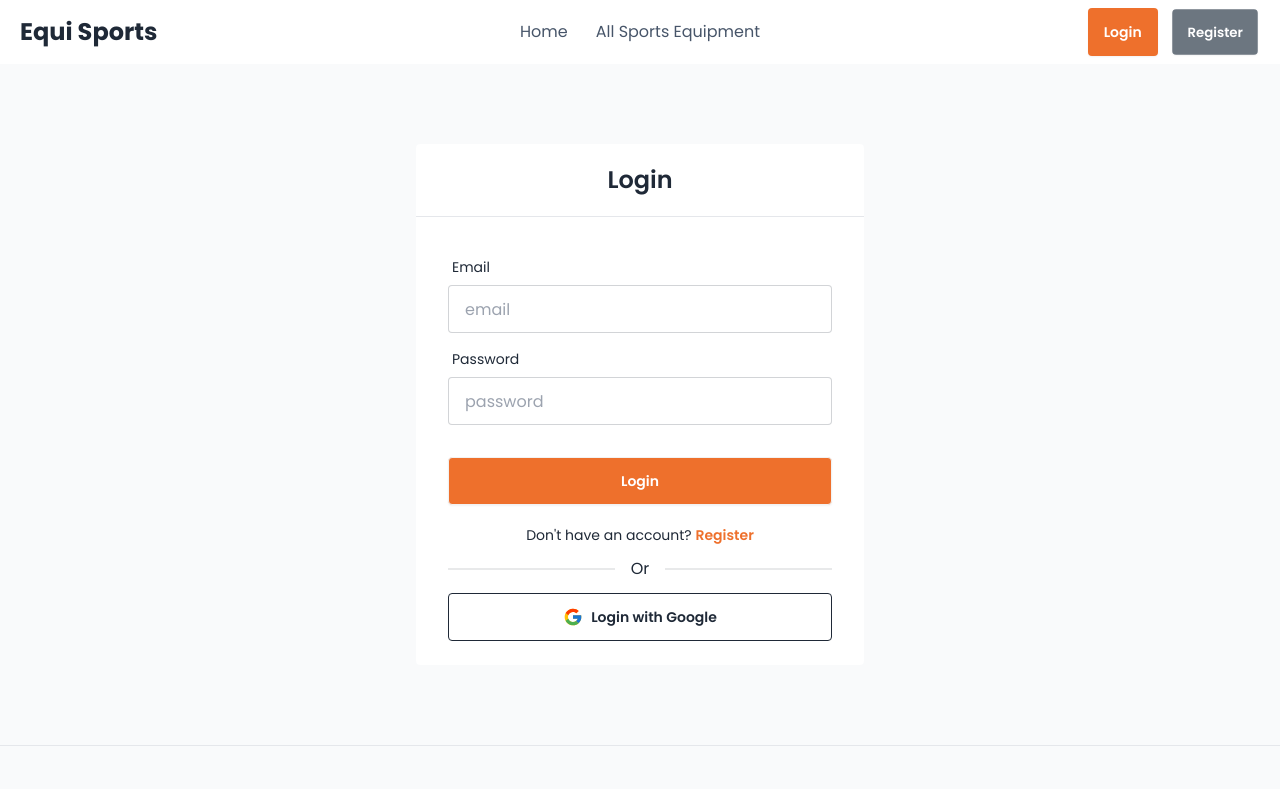
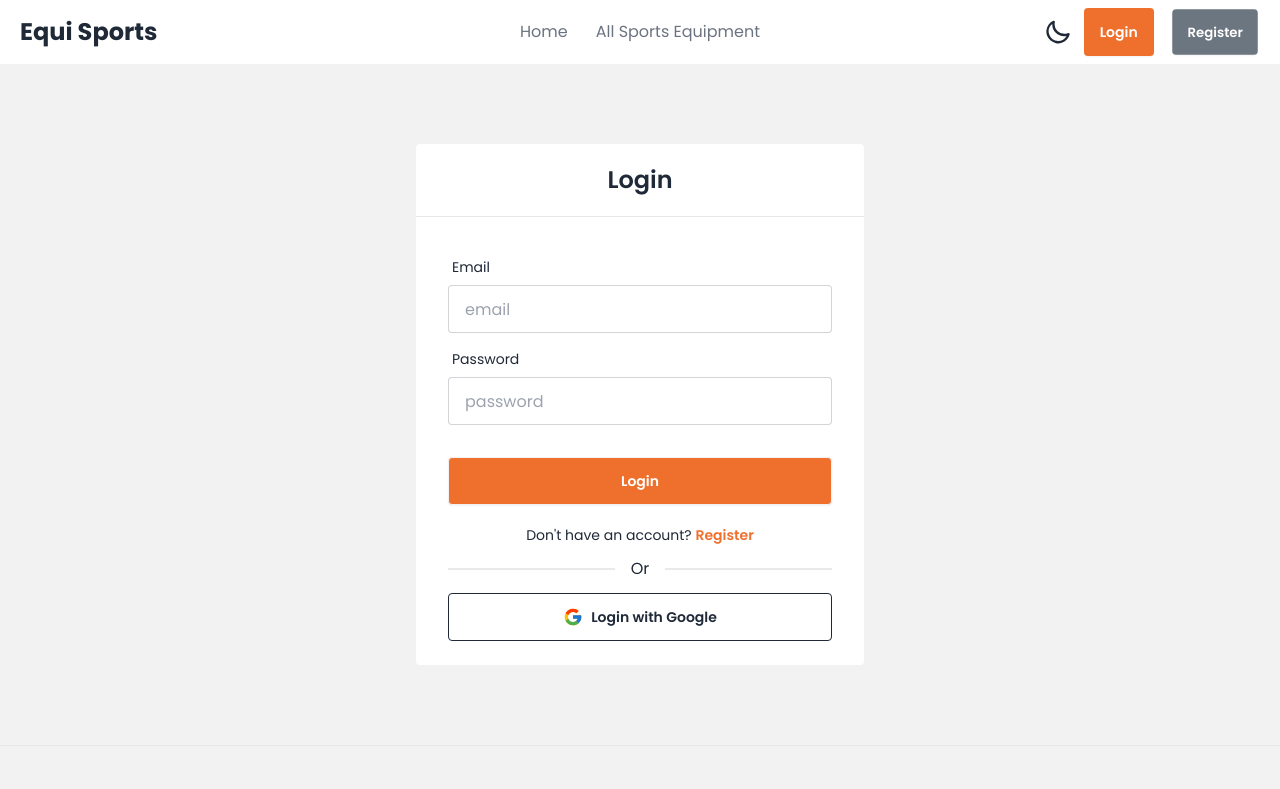
Before and after one commit to obidyhasan/Equi-Sports, a React (Vite) app: page /login in a window 1280 px wide. Shown: the top 789 px of the page. Built offline with nearby package versions, Linux system fonts and the light colour scheme; no server answers.

Commit message:
include light/dark theme

```diff
--- a/src/components/EquipmentCard.jsx
+++ b/src/components/EquipmentCard.jsx
@@ -54,7 +54,7 @@ const EquipmentCard = ({ equipment, myEquipments, setMyEquipments }) => {
         <figure>
           <img
             src={photo}
-            className="w-full h-[220px] object-cover rounded-md"
+            className="w-full h-[220px] bg-gray-50 object-cover rounded-md"
             alt=""
           />
         </figure>
@@ -67,10 +67,10 @@ const EquipmentCard = ({ equipment, myEquipments, setMyEquipments }) => {
           </div>
           <p className="line-clamp-2 text-sm text-gray-500">{description}</p>
           <hr />
-          <p className="text-gray-600">{selectedTime}</p>
+          <p className="text-gray-500">{selectedTime}</p>
           <div className="flex justify-between items-center">
-            <p className="text-gray-600">Rating: {rating}</p>
-            <p className="text-gray-600">Stock: {stock}</p>
+            <p className="text-gray-500">Rating: {rating}</p>
+            <p className="text-gray-500">Stock: {stock}</p>
           </div>
         </div>
       </div>
--- a/src/components/Footer.jsx
+++ b/src/components/Footer.jsx
@@ -10,7 +10,7 @@ import { Link } from "react-router-dom";
 
 const Footer = () => {
   return (
-    <div className="bg-gray-50 py-10">
+    <div className="bg-base-200 py-10">
       <div className="max-w-7xl mx-auto px-5 flex flex-col sm:flex-row justify-between gap-10 sm:gap-5">
         <div>
           <h1 className="font-bold text-2xl mb-5">Equi Sports</h1>
--- a/src/components/Navbar.jsx
+++ b/src/components/Navbar.jsx
@@ -1,27 +1,35 @@
-import { useContext } from "react";
+import { useContext, useState } from "react";
 import { Link, NavLink } from "react-router-dom";
 import { AuthContext } from "../providers/AuthProvider";
 
 const Navbar = () => {
   const { user, logOut } = useContext(AuthContext);
 
+  const [theme, setTheme] = useState("light");
+
+  const handelThemeChange = () => {
+    const newTheme = theme === "light" ? "dark" : "light";
+    setTheme(newTheme);
+    document.documentElement.setAttribute("data-theme", newTheme);
+  };
+
   const navbarLink = (
     <div className="flex flex-col lg:gap-7 gap-3 navbarLink lg:flex-row">
-      <NavLink to={"/"} className="text-base text-slate-600">
+      <NavLink to={"/"} className="text-base text-gray-500">
         Home
       </NavLink>
-      <NavLink to={"/allSportsEquipment"} className="text-base text-slate-600">
+      <NavLink to={"/allSportsEquipment"} className="text-base text-gray-500">
         All Sports Equipment
       </NavLink>
 
       {user && (
-        <NavLink to={"/addEquipment"} className="text-base text-slate-600">
+        <NavLink to={"/addEquipment"} className="text-base text-gray-500">
           Add Equipment
         </NavLink>
       )}
 
       {user && (
-        <NavLink to={"/myEquipment"} className="text-base text-slate-600">
+        <NavLink to={"/myEquipment"} className="text-base text-gray-500">
           My Equipment List
         </NavLink>
       )}
@@ -64,15 +72,46 @@ const Navbar = () => {
           <ul className="menu menu-horizontal px-1">{navbarLink}</ul>
         </div>
 
+        <div className="flex-1 gap-3 justify-end items-center">
+          <div className="flex items-center">
+            <label className="swap swap-rotate">
+              {/* this hidden checkbox controls the state */}
+              <input
+                type="checkbox"
+                className="theme-controller"
+                onChange={handelThemeChange}
+                checked={theme === "dark"}
+              />
+
+              {/* sun icon */}
+              <svg
+                className="swap-on h-7 w-7 fill-current"
+                xmlns="http://www.w3.org/2000/svg"
+                viewBox="0 0 24 24"
+              >
+                <path d="M5.64,17l-.71.71a1,1,0,0,0,0,1.41,1,1,0,0,0,1.41,0l.71-.71A1,1,0,0,0,5.64,17ZM5,12a1,1,0,0,0-1-1H3a1,1,0,0,0,0,2H4A1,1,0,0,0,5,12Zm7-7a1,1,0,0,0,1-1V3a1,1,0,0,0-2,0V4A1,1,0,0,0,12,5ZM5.64,7.05a1,1,0,0,0,.7.29,1,1,0,0,0,.71-.29,1,1,0,0,0,0-1.41l-.71-.71A1,1,0,0,0,4.93,6.34Zm12,.29a1,1,0,0,0,.7-.29l.71-.71a1,1,0,1,0-1.41-1.41L17,5.64a1,1,0,0,0,0,1.41A1,1,0,0,0,17.66,7.34ZM21,11H20a1,1,0,0,0,0,2h1a1,1,0,0,0,0-2Zm-9,8a1,1,0,0,0-1,1v1a1,1,0,0,0,2,0V20A1,1,0,0,0,12,19ZM18.36,17A1,1,0,0,0,17,18.36l.71.71a1,1,0,0,0,1.41,0,1,1,0,0,0,0-1.41ZM12,6.5A5.5,5.5,0,1,0,17.5,12,5.51,5.51,0,0,0,12,6.5Zm0,9A3.5,3.5,0,1,1,15.5,12,3.5,3.5,0,0,1,12,15.5Z" />
+              </svg>
+
+              {/* moon icon */}
+              <svg
+                className="swap-off h-7 w-7 fill-current"
+                xmlns="http://www.w3.org/2000/svg"
+                viewBox="0 0 24 24"
+              >
+                <path d="M21.64,13a1,1,0,0,0-1.05-.14,8.05,8.05,0,0,1-3.37.73A8.15,8.15,0,0,1,9.08,5.49a8.59,8.59,0,0,1,.25-2A1,1,0,0,0,8,2.36,10.14,10.14,0,1,0,22,14.05,1,1,0,0,0,21.64,13Zm-9.5,6.69A8.14,8.14,0,0,1,7.08,5.22v.27A10.15,10.15,0,0,0,17.22,15.63a9.79,9.79,0,0,0,2.1-.22A8.11,8.11,0,0,1,12.14,19.73Z" />
+              </svg>
+            </label>
+          </div>
+
           {user ? (
-          <div className="flex-1 gap-3 justify-end">
+            <div className="flex gap-4 items-center">
               <figure
                 className="tooltip tooltip-left"
                 data-tip={user.displayName}
               >
                 <img
                   src={user.photoURL}
-                className="w-12 h-12 object-cover rounded-full border"
+                  className="w-11 h-11 object-cover rounded-full border"
                   alt=""
                 />
               </figure>
@@ -86,7 +125,7 @@ const Navbar = () => {
               </button>
             </div>
           ) : (
-          <div className="flex-1 gap-3 justify-end">
+            <div className="flex gap-4">
               <Link
                 to={"/login"}
                 className="btn rounded bg-primaryColor text-white hover:bg-orange-600 border-none"
@@ -104,6 +143,7 @@ const Navbar = () => {
           )}
         </div>
       </div>
+    </div>
   );
 };
 
--- a/src/components/ProductCard.jsx
+++ b/src/components/ProductCard.jsx
@@ -20,7 +20,7 @@ const ProductCard = ({ product }) => {
         <figure>
           <img
             src={photo}
-            className="w-full h-[220px] object-cover rounded-md"
+            className="w-full h-[220px] bg-gray-50 object-cover rounded-md"
             alt=""
           />
         </figure>
@@ -35,10 +35,10 @@ const ProductCard = ({ product }) => {
             {description || "N/A"}
           </p>
           <hr />
-          <p className="text-gray-600">{selectedTime}</p>
+          <p className="text-gray-500">{selectedTime}</p>
           <div className="flex justify-between items-center">
-            <p className="text-gray-600">Rating: {rating}</p>
-            <p className="text-gray-600">Stock: {stock}</p>
+            <p className="text-gray-500">Rating: {rating}</p>
+            <p className="text-gray-500">Stock: {stock}</p>
           </div>
         </div>
       </div>
--- a/src/components/Slide.jsx
+++ b/src/components/Slide.jsx
@@ -12,10 +12,10 @@ const Slide = ({ slide }) => {
       </figure>
 
       <div className="absolute top-0 left-0 p-5 sm:p-10 w-full h-full flex justify-center flex-col items-start">
-        <h1 className="text-white font-bold text-3xl sm:text-5xl">
+        <h1 className="text-base-100 font-bold text-3xl sm:text-5xl">
           {slide.title}
         </h1>
-        <p className="text-white my-3 font-light">{slide.description}</p>
+        <p className="text-base-100 my-3 font-light">{slide.description}</p>
         <button className="btn rounded">Explore More</button>
       </div>
     </div>
--- a/src/index.css
+++ b/src/index.css
@@ -9,12 +9,10 @@
 }
 
 .navbarLink .active {
-  color: black;
-  font-weight: 500;
+  font-weight: 600;
   text-decoration: underline;
 }
 .categoryLinks .active {
-  color: black;
   font-weight: 600;
   text-decoration: underline;
 }
--- a/src/pages/AllSportsEquipment.jsx
+++ b/src/pages/AllSportsEquipment.jsx
@@ -60,7 +60,7 @@ const AllSportsEquipment = () => {
                       <div className="flex items-center gap-5">
                         <img
                           src={equipment.photo}
-                          className="w-10 h-10 rounded-lg"
+                          className="w-10 h-10 bg-gray-50 rounded-lg"
                           alt=""
                         />
                         <div>
--- a/src/pages/Login.jsx
+++ b/src/pages/Login.jsx
@@ -58,7 +58,7 @@ const Login = () => {
 
   return (
     <div>
-      <div className="bg-gray-50 flex items-center justify-center px-5 py-20">
+      <div className="bg-base-200 flex items-center justify-center px-5 py-20">
         <div className="card bg-base-100 w-full max-w-md rounded">
           <h2 className="font-semibold text-2xl text-center my-5 mx-8">
             Login
--- a/src/pages/ProductDetails.jsx
+++ b/src/pages/ProductDetails.jsx
@@ -18,7 +18,7 @@ const ProductDetails = () => {
   return (
     <div className="max-w-7xl mx-auto px-5">
       <div className="flex flex-col md:flex-row gap-10 mt-5 mb-10 items-center">
-        <div className="w-full h-min md:w-2/5 bg-green-100 rounded-md">
+        <div className="w-full h-min md:w-2/5 rounded-md">
           <figure className="bg-base-200 rounded-md">
             <img
               src={photo}
--- a/src/pages/Register.jsx
+++ b/src/pages/Register.jsx
@@ -87,7 +87,7 @@ const Register = () => {
 
   return (
     <div>
-      <div className="bg-gray-50 flex items-center justify-center px-5 py-20">
+      <div className="bg-base-200 flex items-center justify-center px-5 py-20">
         <div className="card bg-base-100 w-full max-w-md rounded">
           <h2 className="font-semibold text-2xl text-center my-5 mx-8">
             Create Account
```
Lines whose indentation alone changed are shown as unchanged.
